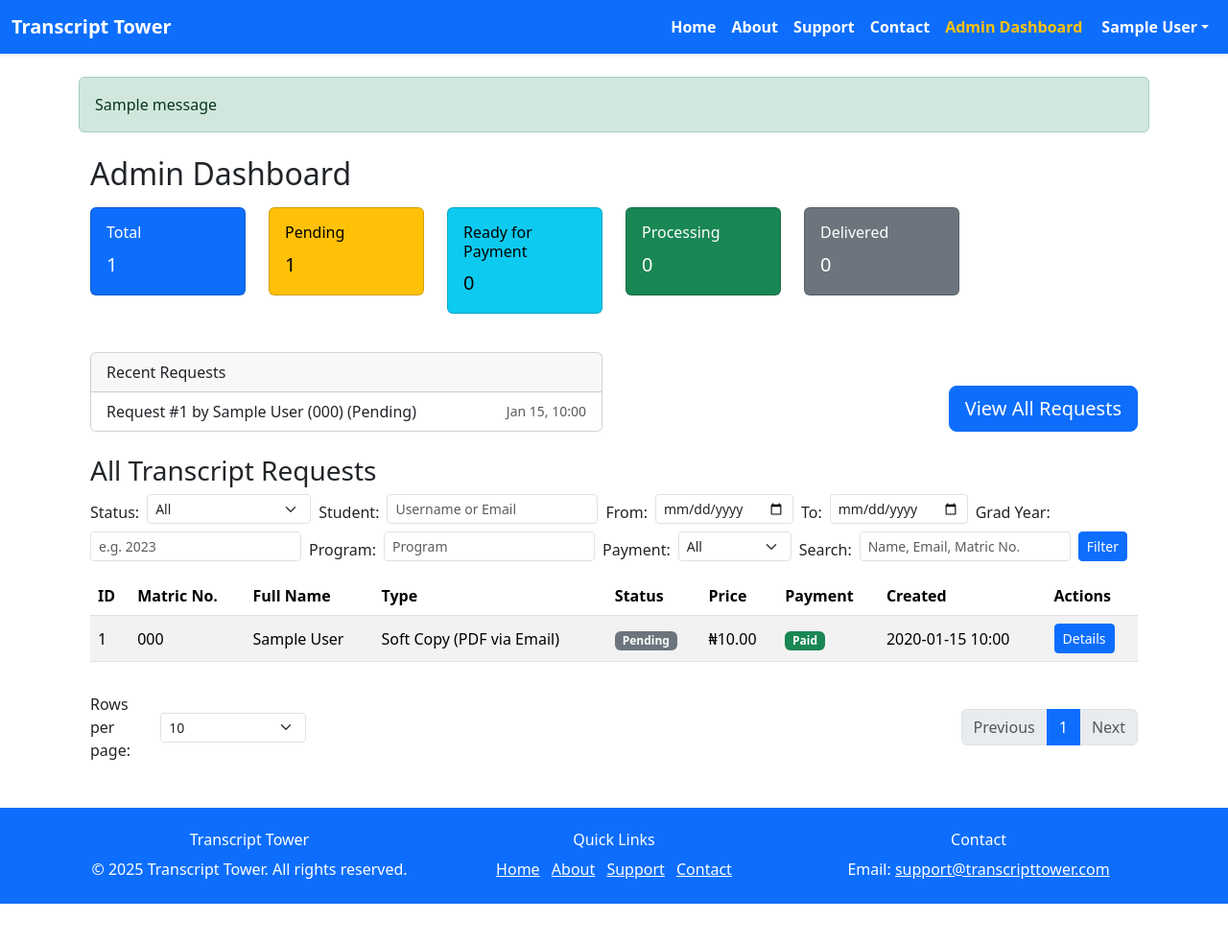
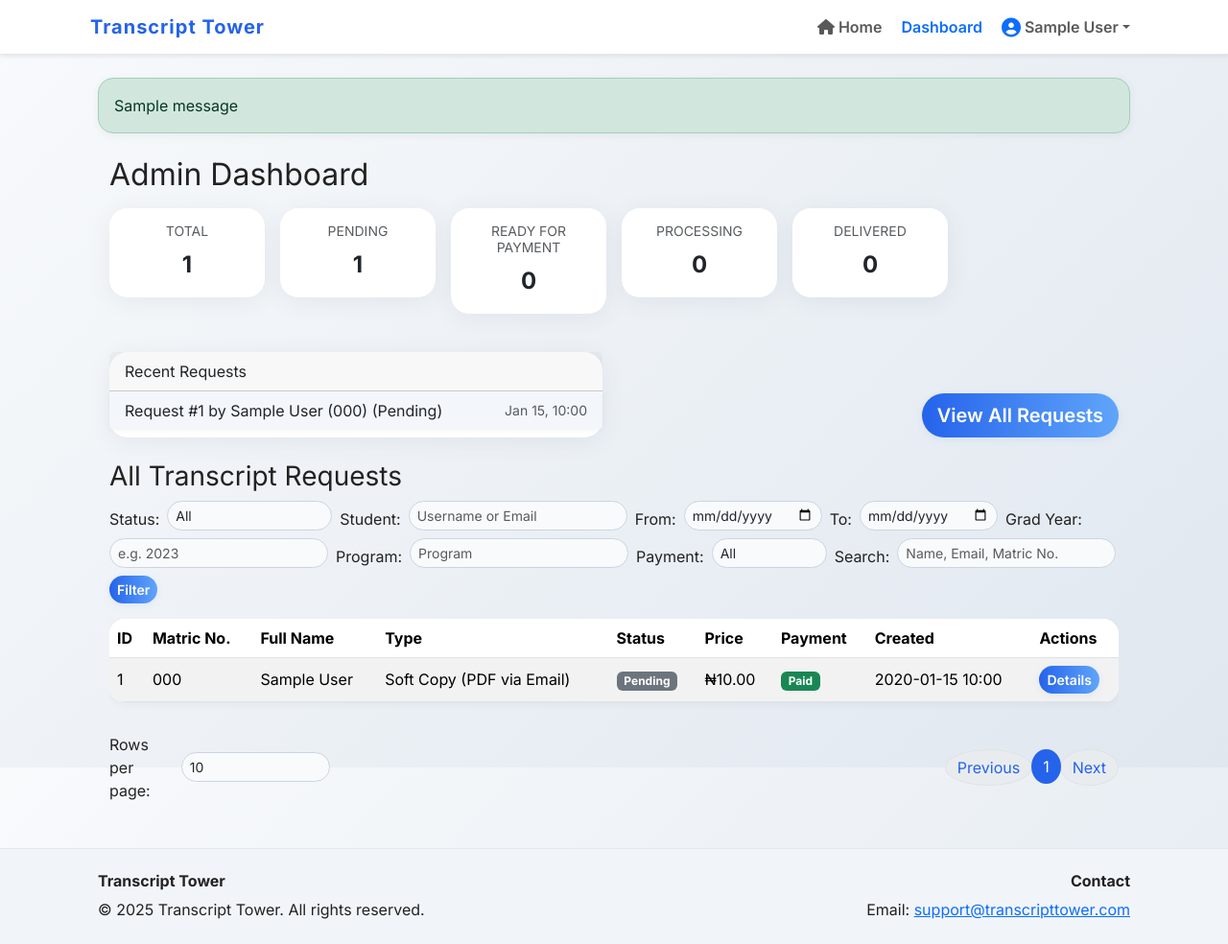
Before and after one commit to EzekielOgunkunle/TranscriptTower, a Django app: page /transcripts/admin-requests/ in a window 1280 px wide. Shown: the whole page at 96% size. Before the commit the page ends 942 px from the top, so only its background shows below. Run offline with Django 5.2, Linux system fonts and the light colour scheme; a user stored in the database is signed in; tables that the repository leaves empty hold one stand-in row (values such as "Sample post"); one stand-in notice (Sample message) is shown.

Commit message:
UI/UX overhaul, navbar/menu/user dropdown fixes, registration/login flow, database checks

```diff
--- a/static/custom_bootstrap.css
+++ b/static/custom_bootstrap.css
@@ -1,27 +1,131 @@
-/* Custom Bootstrap overrides for Transcript Tower */
-/* :root {
-  --bs-primary: #a94442; /* red-brown */
-  --bs-secondary: #ffecd2; /* orange-cream */
-  --bs-body-bg: #fff8f3;
-  --bs-body-color: #3d1f14;
-} */
+/* Modern, clean, and animated UI for Transcript Tower */
 
-/* body {
-  background-color: var(--bs-body-bg);
-  color: var(--bs-body-color);
-} */
-
-/* .btn-primary {
-  background-color: var(--bs-primary);
-  border-color: var(--bs-primary);
-} */
-
-/* .btn-secondary {
-  background-color: var(--bs-secondary);
-  border-color: var(--bs-secondary);
-  color: #a94442;
-} */
+body {
+  background: linear-gradient(135deg, #f8fafc 0%, #e0e7ef 100%);
+  color: #222;
+  font-family: 'Inter', 'Segoe UI', Arial, sans-serif;
+  min-height: 100vh;
+}
 
 .navbar {
-  background: linear-gradient(90deg, #a94442 0%, #3a0000 100%);
+  background: #fff;
+  box-shadow: 0 2px 8px rgba(60, 72, 88, 0.07);
+  border-bottom: 1px solid #e5e7eb;
 }
+
+.navbar-brand {
+  color: #2563eb !important;
+  font-weight: 700;
+  letter-spacing: 1px;
+}
+
+.card {
+  border-radius: 1.2rem;
+  box-shadow: 0 4px 24px rgba(60, 72, 88, 0.08);
+  border: none;
+  transition: box-shadow 0.3s;
+}
+.card:hover {
+  box-shadow: 0 8px 32px rgba(60, 72, 88, 0.13);
+}
+
+.btn-primary, .btn-outline-primary {
+  background: linear-gradient(90deg, #2563eb 0%, #60a5fa 100%);
+  border: none;
+  color: #fff;
+  font-weight: 600;
+  border-radius: 2rem;
+  box-shadow: 0 2px 8px rgba(37, 99, 235, 0.08);
+  transition: background 0.2s, box-shadow 0.2s, transform 0.1s;
+}
+.btn-primary:hover, .btn-outline-primary:hover {
+  background: linear-gradient(90deg, #1e40af 0%, #2563eb 100%);
+  color: #fff;
+  transform: translateY(-2px) scale(1.03);
+  box-shadow: 0 4px 16px rgba(37, 99, 235, 0.13);
+}
+
+.btn-outline-primary {
+  background: transparent;
+  color: #2563eb;
+  border: 2px solid #2563eb;
+}
+.btn-outline-primary:hover {
+  background: #2563eb;
+  color: #fff;
+}
+
+.table {
+  background: #fff;
+  border-radius: 1rem;
+  overflow: hidden;
+  box-shadow: 0 2px 8px rgba(60, 72, 88, 0.06);
+}
+th, td {
+  vertical-align: middle !important;
+}
+
+.form-control, .form-select {
+  border-radius: 1.5rem;
+  border: 1px solid #cbd5e1;
+  background: #f9fafb;
+  transition: border-color 0.2s;
+}
+.form-control:focus, .form-select:focus {
+  border-color: #2563eb;
+  box-shadow: 0 0 0 2px #60a5fa33;
+}
+
+.alert {
+  border-radius: 1rem;
+  box-shadow: 0 2px 8px rgba(60, 72, 88, 0.07);
+}
+
+.timeline-container, .list-group-item {
+  border-radius: 1rem;
+  background: #f3f6fa;
+  margin-bottom: 0.5rem;
+  box-shadow: 0 1px 4px rgba(60, 72, 88, 0.04);
+}
+
+.fade-in {
+  animation: fadeIn 0.7s cubic-bezier(0.4,0,0.2,1);
+}
+@keyframes fadeIn {
+  from { opacity: 0; transform: translateY(16px); }
+  to { opacity: 1; transform: none; }
+}
+
+.modal-content {
+  border-radius: 1.5rem;
+  box-shadow: 0 8px 32px rgba(60, 72, 88, 0.18);
+}
+
+.pagination .page-link {
+  border-radius: 50% !important;
+  color: #2563eb;
+  font-weight: 500;
+  transition: background 0.2s, color 0.2s;
+}
+.pagination .page-item.active .page-link {
+  background: #2563eb;
+  color: #fff;
+  border: none;
+}
+.pagination .page-link:hover {
+  background: #e0e7ef;
+  color: #1e40af;
+}
+
+footer {
+  background: #f1f5f9;
+  color: #222;
+  border-top: 1px solid #e5e7eb;
+}
+
+/* Animations for cards and dashboard */
+.dashboard-card {
+  animation: fadeIn 0.8s cubic-bezier(0.4,0,0.2,1);
+}
+
+/* Add more custom styles as needed for a modern, clean look */
--- a/templates/base.html
+++ b/templates/base.html
@@ -7,6 +7,8 @@
     <title>{% block title %}Transcript Tower{% endblock %}</title>
     <link href="https://cdn.jsdelivr.net/npm/bootstrap@5.3.3/dist/css/bootstrap.min.css" rel="stylesheet">
     <link rel="stylesheet" href="{% static 'custom_bootstrap.css' %}">
+    <link href="https://fonts.googleapis.com/css2?family=Inter:wght@400;600;700&display=swap" rel="stylesheet">
+    <link rel="stylesheet" href="https://cdnjs.cloudflare.com/ajax/libs/font-awesome/6.5.0/css/all.min.css" crossorigin="anonymous" referrerpolicy="no-referrer" />
     <link rel="manifest" href="{% static 'manifest.webmanifest' %}">
     <meta name="theme-color" content="#0d6efd">
     <meta name="mobile-web-app-capable" content="yes">
@@ -22,37 +24,30 @@
     {% block extra_head %}{% endblock %}
 </head>
 <body>
-<nav class="navbar navbar-expand-lg navbar-dark bg-primary shadow-sm">
-  <div class="container-fluid">
-    <a class="navbar-brand fw-bold" href="/">Transcript Tower</a>
+<nav class="navbar navbar-expand-lg shadow-sm fade-in">
+  <div class="container px-3 px-md-4">
+    <a class="navbar-brand d-flex align-items-center gap-2" href="/">
+      Transcript Tower
+    </a>
     <button class="navbar-toggler" type="button" data-bs-toggle="collapse" data-bs-target="#navbarNav" aria-controls="navbarNav" aria-expanded="false" aria-label="Toggle navigation">
       <span class="navbar-toggler-icon"></span>
     </button>
     <div class="collapse navbar-collapse" id="navbarNav">
-      <ul class="navbar-nav ms-auto align-items-lg-center">
-        <li class="nav-item"><a class="nav-link text-white fw-semibold" href="/">Home</a></li>
-        <li class="nav-item"><a class="nav-link text-white fw-semibold" href="#about">About</a></li>
-        <li class="nav-item"><a class="nav-link text-white fw-semibold" href="#support">Support</a></li>
-        <li class="nav-item"><a class="nav-link text-white fw-semibold" href="#contact">Contact</a></li>
+      <ul class="navbar-nav ms-auto align-items-lg-center gap-1">
+        <li class="nav-item"><a class="nav-link fw-semibold" href="/"><i class="fa fa-home me-1"></i>Home</a></li>
         {% if user.is_authenticated %}
           {% if user.is_superuser %}
-            <li class="nav-item"><a class="nav-link text-warning fw-semibold" href="{% url 'transcripts:admin_request_list' %}">Admin Dashboard</a></li>
+            <li class="nav-item"><a class="nav-link text-primary fw-semibold" href="{% url 'transcripts:admin_request_list' %}">Dashboard</a></li>
           {% else %}
-            <li class="nav-item"><a class="nav-link text-info fw-semibold" href="{% url 'transcripts:request_list' %}">My Requests</a></li>
-            <li class="nav-item position-relative">
-              <a class="nav-link text-white fw-semibold position-relative" href="{% url 'transcripts:user_notifications' %}">
-                Notifications
-                {% if unread_notification_count and unread_notification_count > 0 %}
-                  <span class="position-absolute top-0 start-100 translate-middle badge rounded-pill bg-danger">{{ unread_notification_count }}</span>
-                {% endif %}
-              </a>
-            </li>
+            <li class="nav-item"><a class="nav-link text-primary fw-semibold" href="{% url 'transcripts:request_list' %}">Dashboard</a></li>
           {% endif %}
           <li class="nav-item dropdown">
-            <a class="nav-link dropdown-toggle d-flex align-items-center text-white fw-semibold" href="#" id="userDropdown" role="button" data-bs-toggle="dropdown" aria-expanded="false">
-              <span class="bi bi-person-circle me-1"></span>{{ user.get_full_name|default:user.username }}
+            <a class="nav-link dropdown-toggle d-flex align-items-center fw-semibold" href="#" id="userDropdown" role="button" data-bs-toggle="dropdown" aria-expanded="false">
+              <i class="fa fa-user-circle fa-lg me-1 text-primary"></i>{{ user.get_full_name|default:user.username }}
             </a>
             <ul class="dropdown-menu dropdown-menu-end">
+              <li><a class="dropdown-item" href="{% url 'transcripts:request_list' %}">My Requests</a></li>
+              <li><a class="dropdown-item" href="{% url 'transcripts:user_notifications' %}">Notifications {% if unread_notification_count and unread_notification_count > 0 %}<span class="badge bg-danger ms-1">{{ unread_notification_count }}</span>{% endif %}</a></li>
               <li><a class="dropdown-item" href="{% url 'users:dashboard' %}">Account</a></li>
               <li><hr class="dropdown-divider"></li>
               <li>
@@ -64,44 +59,65 @@
             </ul>
           </li>
         {% else %}
-          <li class="nav-item"><a class="nav-link text-white fw-semibold" href="{% url 'users:login' %}">Login</a></li>
-          <li class="nav-item"><a class="nav-link text-white fw-semibold" href="{% url 'users:register' %}">Register</a></li>
+          <li class="nav-item"><a class="nav-link fw-semibold" href="{% url 'users:login' %}">Login</a></li>
+          <li class="nav-item"><a class="nav-link fw-semibold" href="{% url 'users:register' %}">Register</a></li>
         {% endif %}
       </ul>
     </div>
     {% block navbar %}{% endblock %}
   </div>
 </nav>
-<div class="container mt-4">
+<div class="container mt-4 fade-in" style="max-width: 1100px;">
     {% if messages %}
       {% for message in messages %}
-        <div class="alert alert-{{ message.tags }}">{{ message }}</div>
+        <div class="alert alert-{{ message.tags }} fade-in">{{ message }}</div>
       {% endfor %}
     {% endif %}
     {% block content %}{% endblock %}
 </div>
 <script src="https://cdn.jsdelivr.net/npm/bootstrap@5.3.3/dist/js/bootstrap.bundle.min.js"></script>
-<footer class="bg-primary text-white mt-5 py-4">
-  <div class="container text-center">
+<script>
+// Navbar active state
+document.addEventListener('DOMContentLoaded', function() {
+  const navLinks = document.querySelectorAll('.navbar-nav .nav-link');
+  navLinks.forEach(link => {
+    if (link.href === window.location.href) {
+      link.classList.add('active');
+    }
+  });
+});
+// Fade in on scroll
+const faders = document.querySelectorAll('.fade-in');
+const appearOptions = { threshold: 0.1, rootMargin: '0px 0px -50px 0px' };
+const appearOnScroll = new IntersectionObserver(function(entries, observer) {
+  entries.forEach(entry => {
+    if (!entry.isIntersecting) return;
+    entry.target.classList.add('appear');
+    observer.unobserve(entry.target);
+  });
+}, appearOptions);
+faders.forEach(fader => { appearOnScroll.observe(fader); });
+</script>
+<footer class="mt-5 py-4 fade-in">
+  <div class="container text-center" style="max-width: 1100px;">
     <div class="row">
-      <div class="col-md-4 mb-2 mb-md-0">
-        <h6>Transcript Tower</h6>
+      <div class="col-md-6 mb-2 mb-md-0 text-md-start text-center">
+        <h6 class="fw-bold">Transcript Tower</h6>
         <p class="mb-0">&copy; {{ now|default:2025 }} Transcript Tower. All rights reserved.</p>
       </div>
-      <div class="col-md-4 mb-2 mb-md-0">
-        <h6>Quick Links</h6>
-        <a href="/" class="text-white me-2">Home</a>
-        <a href="#about" class="text-white me-2">About</a>
-        <a href="#support" class="text-white me-2">Support</a>
-        <a href="#contact" class="text-white">Contact</a>
-      </div>
-      <div class="col-md-4">
-        <h6>Contact</h6>
-        <p class="mb-0">Email: <a href="mailto:support@transcripttower.com" class="text-white">support@transcripttower.com</a></p>
+      <div class="col-md-6 text-md-end text-center">
+        <h6 class="fw-bold">Contact</h6>
+        <p class="mb-0">Email: <a href="mailto:support@transcripttower.com">support@transcripttower.com</a></p>
       </div>
     </div>
   </div>
 </footer>
+<style>
+html, body { height: 100%; }
+body { display: flex; flex-direction: column; min-height: 100vh; }
+.container.fade-in { flex: 1 0 auto; }
+footer { flex-shrink: 0; }
+</style>
 {% block extra_js %}{% endblock %}
 </body>
 </html>
--- a/templates/transcripts/admin_dashboard.html
+++ b/templates/transcripts/admin_dashboard.html
@@ -4,5 +4,9 @@
 <h2>Admin Dashboard</h2>
 <p>Welcome, {{ user.get_full_name }}!</p>
 <a href="{% url 'transcripts:admin_request_list' %}" class="btn btn-primary">Manage Transcript Requests</a>
-<a href="{% url 'users:logout' %}" class="btn btn-secondary ms-2">Logout</a>
+<a href="{% url 'users:dashboard' %}" class="btn btn-outline-secondary ms-2">Account</a>
+<form method="post" action="{% url 'users:logout' %}" style="display:inline;">
+  {% csrf_token %}
+  <button type="submit" class="btn btn-secondary ms-2">Logout</button>
+</form>
 {% endblock %}
--- a/templates/transcripts/admin_request_list.html
+++ b/templates/transcripts/admin_request_list.html
@@ -3,44 +3,44 @@
 {% block content %}
 <div class="container mt-4">
   <h2 class="mb-3">Admin Dashboard</h2>
-  <div class="row mb-4">
-    <div class="col-md-2">
-      <div class="card text-bg-primary mb-3">
-        <div class="card-body">
-          <h6 class="card-title">Total</h6>
-          <p class="card-text fs-5">{{ total_requests }}</p>
+  <div class="row mb-4 g-3">
+    <div class="col-md-2 dashboard-card">
+      <div class="card mb-3 fade-in">
+        <div class="card-body text-center">
+          <h6 class="card-title text-uppercase text-muted small">Total</h6>
+          <p class="card-text fs-4 fw-bold">{{ total_requests }}</p>
         </div>
       </div>
     </div>
-    <div class="col-md-2">
-      <div class="card text-bg-warning mb-3">
-        <div class="card-body">
-          <h6 class="card-title">Pending</h6>
-          <p class="card-text fs-5">{{ pending_requests }}</p>
+    <div class="col-md-2 dashboard-card">
+      <div class="card mb-3 fade-in">
+        <div class="card-body text-center">
+          <h6 class="card-title text-uppercase text-muted small">Pending</h6>
+          <p class="card-text fs-4 fw-bold">{{ pending_requests }}</p>
         </div>
       </div>
     </div>
-    <div class="col-md-2">
-      <div class="card text-bg-info mb-3">
-        <div class="card-body">
-          <h6 class="card-title">Ready for Payment</h6>
-          <p class="card-text fs-5">{{ ready_requests }}</p>
+    <div class="col-md-2 dashboard-card">
+      <div class="card mb-3 fade-in">
+        <div class="card-body text-center">
+          <h6 class="card-title text-uppercase text-muted small">Ready for Payment</h6>
+          <p class="card-text fs-4 fw-bold">{{ ready_requests }}</p>
         </div>
       </div>
     </div>
-    <div class="col-md-2">
-      <div class="card text-bg-success mb-3">
-        <div class="card-body">
-          <h6 class="card-title">Processing</h6>
-          <p class="card-text fs-5">{{ processing_requests }}</p>
+    <div class="col-md-2 dashboard-card">
+      <div class="card mb-3 fade-in">
+        <div class="card-body text-center">
+          <h6 class="card-title text-uppercase text-muted small">Processing</h6>
+          <p class="card-text fs-4 fw-bold">{{ processing_requests }}</p>
         </div>
       </div>
     </div>
-    <div class="col-md-2">
-      <div class="card text-bg-secondary mb-3">
-        <div class="card-body">
-          <h6 class="card-title">Delivered</h6>
-          <p class="card-text fs-5">{{ delivered_requests }}</p>
+    <div class="col-md-2 dashboard-card">
+      <div class="card mb-3 fade-in">
+        <div class="card-body text-center">
+          <h6 class="card-title text-uppercase text-muted small">Delivered</h6>
+          <p class="card-text fs-4 fw-bold">{{ delivered_requests }}</p>
         </div>
       </div>
     </div>
```
Also changed, not shown: templates/home.html (+12 -17 lines), templates/transcripts/request_list.html (+21 -21 lines), templates/transcripts/user_dashboard.html (+6 -1 lines), users/views.py (+7 -2 lines), 2 other files.
